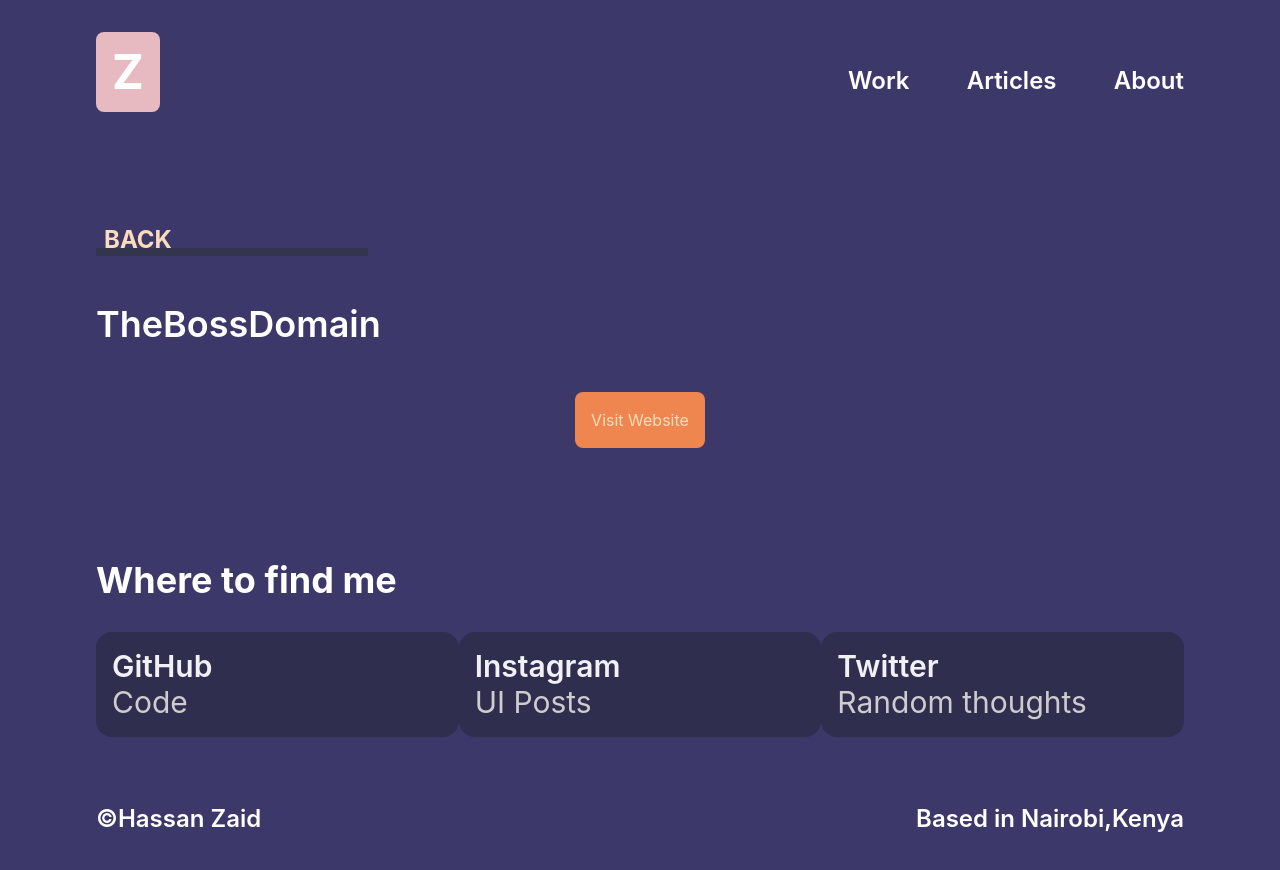
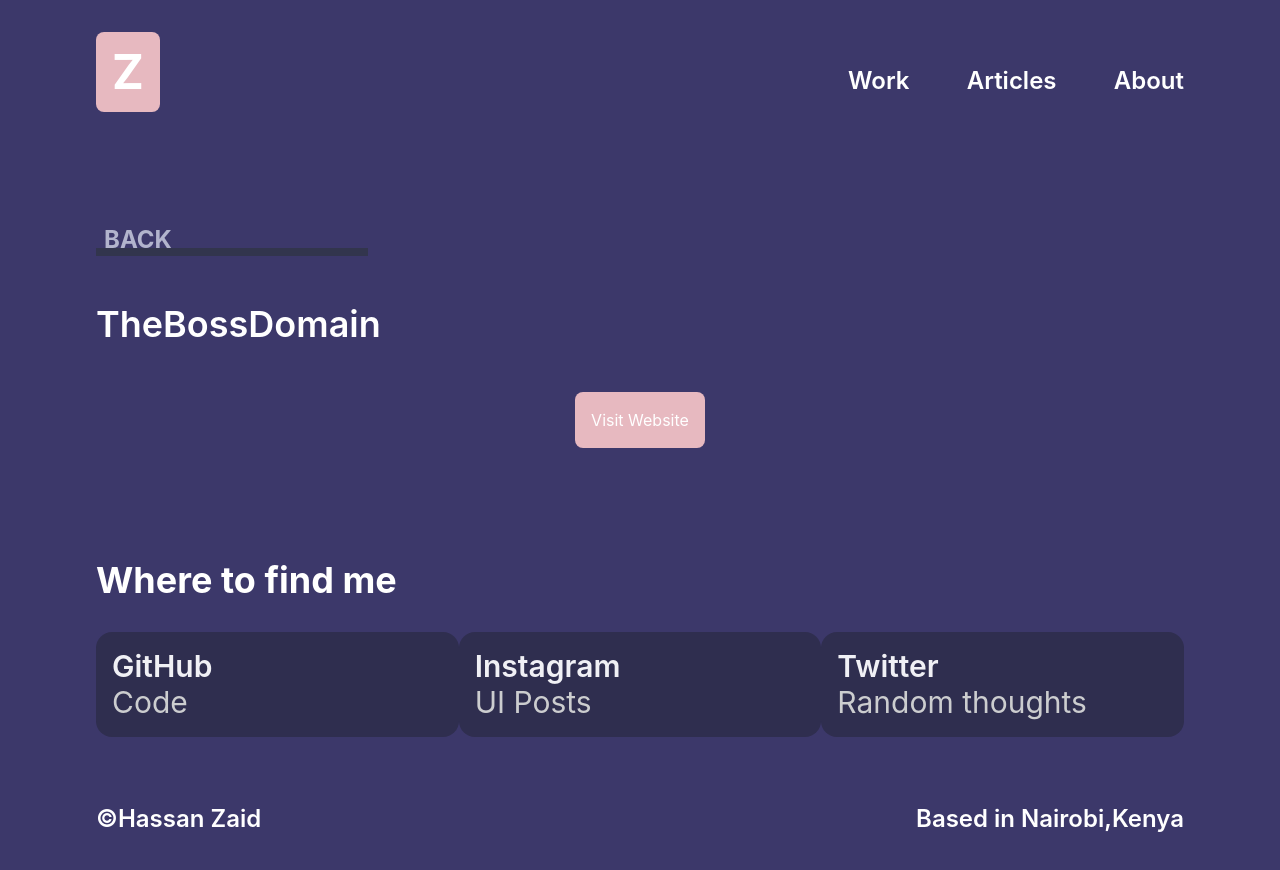
Before and after one commit to Hassanzaid-bit/PorftolioFinal, a React (Create React App) app: page /workdetails in a window 1280 px wide. Shown: the top 870 px of the page. Built offline with nearby package versions, Linux system fonts and the light colour scheme.

Commit message:
Featured work

```diff
--- a/src/components/work/work.js
+++ b/src/components/work/work.js
@@ -12,7 +12,7 @@ const Work = () => {
                     <h2 className="text-2xl font-medium mb-4">TheBossDomain</h2>
                     <p className="platform font-semibold text-2xl mb-1">Web Application</p>
                     <p className="description text-xl mb-8"></p>
-                    <button type="button" className="btn btn-lg case-study">Case study</button>
+                    <Link to="/workdetails">  <button type="button" className="btn btn-lg case-study">Case study</button> </Link>
                 </div>
 
                 <div className="work-visual">
--- a/src/components/workdetailspecific/workdetailspecific.css
+++ b/src/components/workdetailspecific/workdetailspecific.css
@@ -1,6 +1,6 @@
 
 #project-details a, .article-heading a{
-    color: #FDDCBA;
+    color: #B2B4CD;
 }
 #project-details a:hover, .article-heading a:hover{
     text-decoration: none;
@@ -21,8 +21,8 @@
    width: 80vw;
 }
 #project-details button{
-    background: #f0864f;
-    /* left: 35vw; */
+    background: #e7b9c0;
+    color: white;
 }
 #project-details button:hover{
     color: #ffffff;
```
Also changed, not shown: src/components/workdetailspecific/detailspecific.js (+1 -6 lines).
